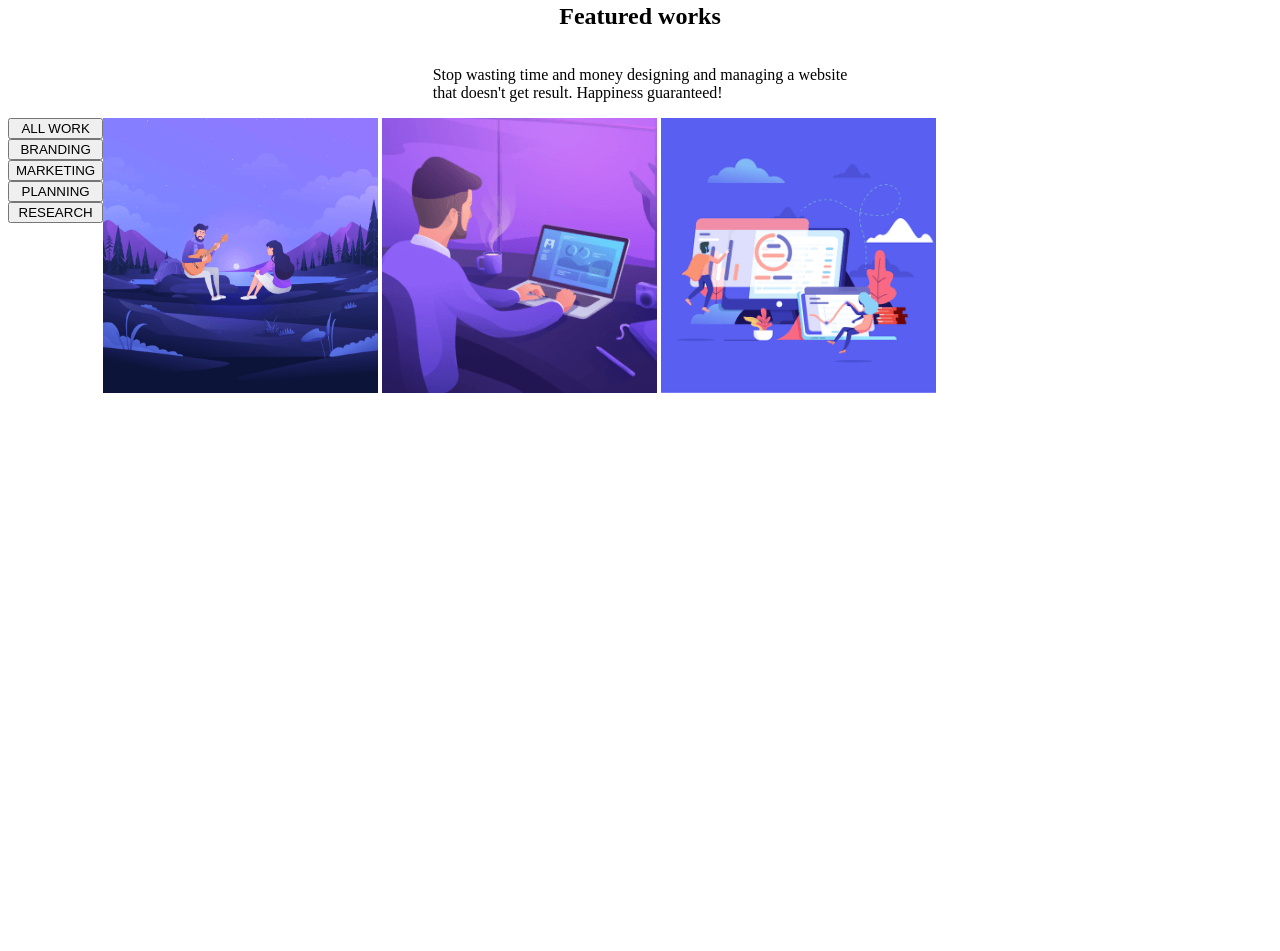
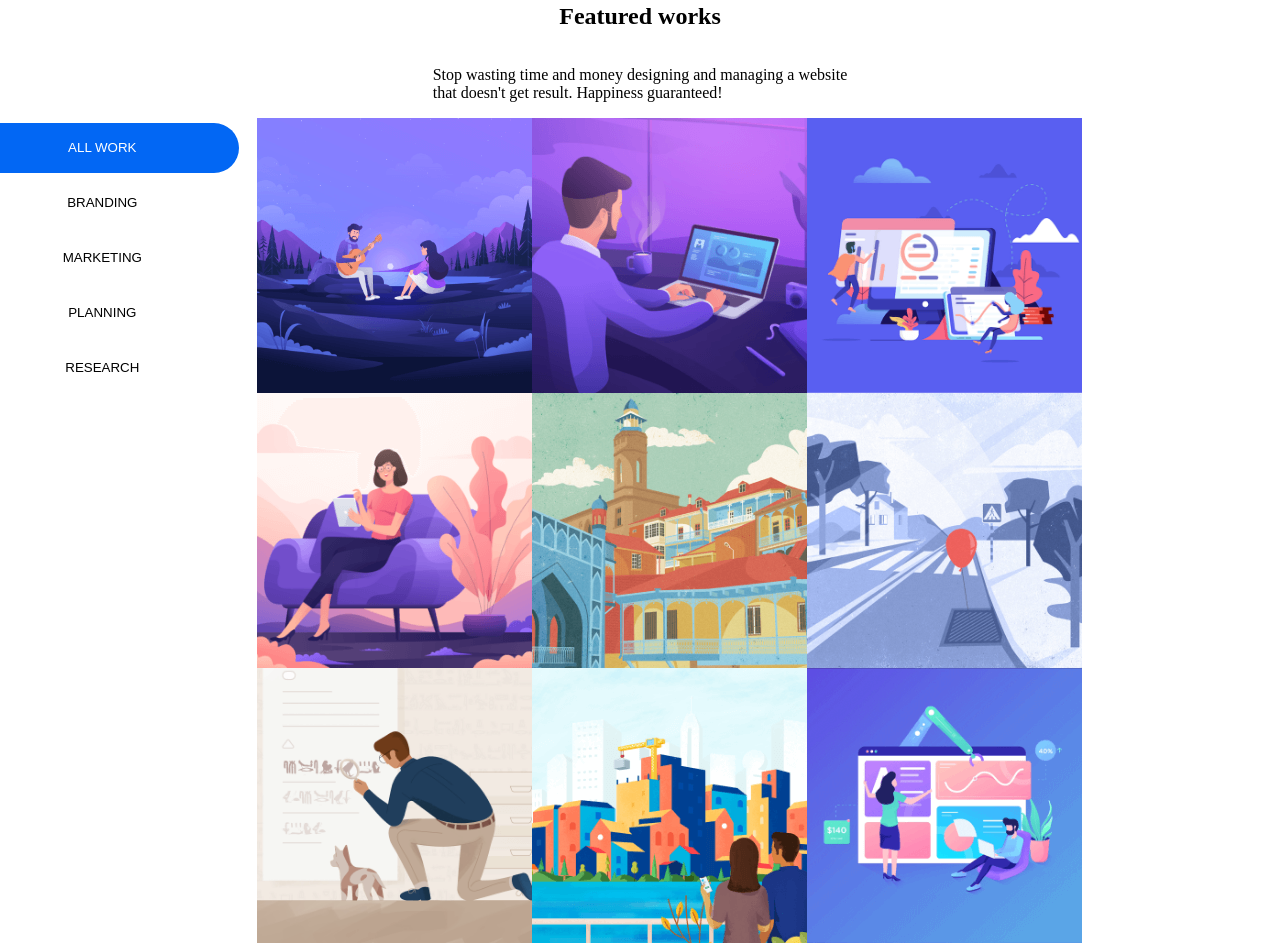
Before and after one commit to Anka14/Anka14.github.io, a plain HTML site: page onepager.html in a window 1280 px wide. Shown: the part 1726-2677 px from the top of the page. Before the commit the page ends 2131 px from the top, so only its background shows below. Drawn offline with Linux system fonts and the light colour scheme.

Commit message:
first page

```diff
--- a/onepager.css
+++ b/onepager.css
@@ -71,3 +71,29 @@
 .title_header {
   flex-direction: column;
 }
+
+.justifyRight {
+justify-content: right;
+}
+  .PaddingRight{
+    padding-right: 15%;
+  }
+
+.btn-page-three{
+
+  border: none;
+ background-color: white;
+ text-align: center;
+ margin: 5% 250% 0% 10%;
+
+ height: 30%;
+  width: 300%;
+}
+
+
+.first-btn-3pg{
+  border-radius: 30px 30px;
+  background-color: #0267F4;
+  color: white;
+  text-align: center;
+}
--- a/onepager.html
+++ b/onepager.html
@@ -68,25 +68,40 @@
             </figure>
         </section>
         <section class="pageThree flex whiteBackground column">
-                   <div class="headOfPage aligncenter flex column">
+                   <div class="headOfPage aligncenter flex column ">
                         <h2 class="subjectPage">Featured works</h2>
                         <p> Stop wasting time and money designing and managing a website
                        <br> that doesn't get result. Happiness guaranteed! </p>
                    </div>
-                   <div class="second flex ">
-                        <div class="buttons flex column">
-                            <button>ALL WORK</button>
-                            <button>BRANDING</button>
-                            <button>MARKETING</button>
-                            <button>PLANNING</button>
-                            <button>RESEARCH</button>
+                   <div class="second flex center justifyRight PaddingRight ">
+                        <div class="buttons flex column aligncenter ">
+                            <button class="btn-page-three first-btn-3pg ">ALL WORK</button>
+                            <button class="btn-page-three">BRANDING</button>
+                            <button class="btn-page-three">MARKETING</button>
+                            <button class="btn-page-three">PLANNING</button>
+                            <button class="btn-page-three">RESEARCH</button>
                         </div>
-                        <div class="images">
-                            <img src="./assets/1 (1).png" alt="">
-                            <img src="./assets/2 (1).png" alt="">
-                            <img src="./assets/3 (1).png" alt="">
+                        <div class="images  flex">
+                            <img src="./assets/ph1-pg3.png" alt="photo">
+                            <img src="./assets/ph2-pg3.png" alt="photo">
+                            <img src="./assets/ph3-pg3.png" alt="photo">
                         </div>
                    </div>
+                   <div class="third flex  justifyRight PaddingRight lineHight ">
+                    <div class="images2emRow flex">
+                        <img src="./assets/ph4-pg3.png" alt="photo">
+                        <img src="./assets/ph5-pg3.png" alt="photo">
+                        <img src="./assets/ph6-pg3.png" alt="photo">
+                    </div>
+                   </div>
+                   <div class="fourth flex justifyRight PaddingRight lineHight  ">
+                    <div class="images3rdRow flex ">
+                        <img src="./assets/ph7-pg3.png" alt="photo">
+                        <img src="./assets/ph8-pg3.png" alt="photo">
+                        <img src="./assets/ph9-pg3.png" alt="photo">
+                    </div>
+                   </div>
+
         </section>
         <section class="pageFour"></section>
         <section class="pageFive"></section>
```
Also changed, not shown: assets/ph1-pg3.png (renamed from assets/1 (1).png), assets/ph2-pg3.png (renamed from assets/2 (1).png), assets/ph3-pg3.png (renamed from assets/3 (1).png), assets/ph4-pg3.png (renamed from assets/4.png), assets/ph5-pg3.png (renamed from assets/5.png), assets/ph6-pg3.png (renamed from assets/6.png), assets/ph7-pg3.png (renamed from assets/7.png), assets/ph8-pg3.png (renamed from assets/8.png), assets/ph9-pg3.png (added).
